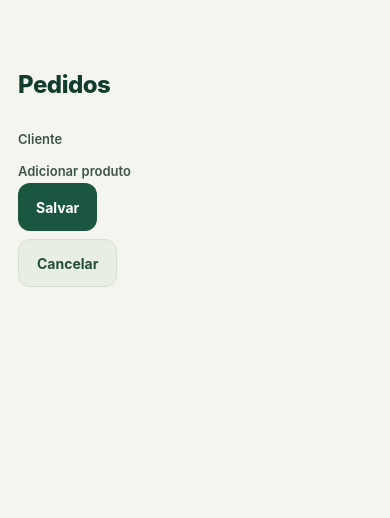
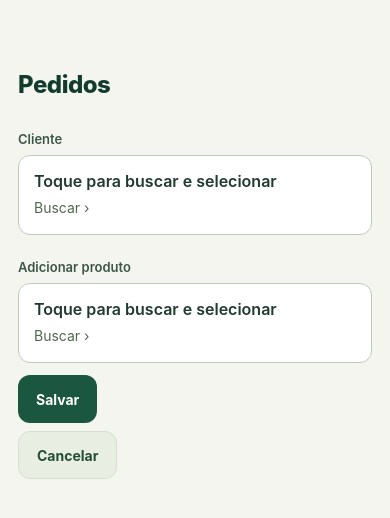
Before and after one commit to Tile26/AgroTileRepresentacoes, a React Native app in the folder mobile/: screen / in a window 390 px wide. Both pictures are taken after typing "Sample" into the empty fields and a click on the button "+ Novo pedido". Shown: the top 518 px of the page. Built offline with nearby package versions, Linux system fonts and the light colour scheme.

Commit message:
Organize large customer and product lists with searchable selection

```diff
--- a/mobile/App.js
+++ b/mobile/App.js
@@ -1,9 +1,10 @@
 import React, {useState, useEffect, useRef} from 'react';
-import {Alert, SafeAreaView, ScrollView, View, Text, TextInput, Pressable, Modal, StyleSheet} from 'react-native';
+import {Alert, SafeAreaView, ScrollView, View, Text, TextInput, Pressable, Modal, FlatList, StyleSheet} from 'react-native';
 import AsyncStorage from '@react-native-async-storage/async-storage';
 import * as Print from 'expo-print';
 import * as Sharing from 'expo-sharing';
 import representedBrands from './assets/represented-brands.json';
+import {searchEntries} from './search';
 import {empty, money, numeric, change, saveOrder, remove, total, report, dashboard, customerActivity, packingList} from './domain';
 
 const labels = {clients:'Clientes',categories:'Categorias',products:'Produtos',orders:'Pedidos',billing:'Faturamento',expenses:'Despesas',reports:'Relatórios',packing:'Romaneio'};
@@ -39,8 +40,35 @@ function Button({title,onPress,secondary = false}) {
     </Pressable>;
 }
 function Field({label,value,onChangeText,numeric:decimal}) { return <View><Text style={s.label}>{label}</Text><TextInput style={s.input} value={String(value ?? '')} onChangeText={onChangeText} keyboardType={decimal ? 'decimal-pad' : 'default'}/></View>; }
-function Select({label,entries,value,onChange}) { return <View><Text style={s.label}>{label}</Text><View style={s.row}>{entries.map(entry => <Pressable key={entry.id} onPress={() => onChange(entry.id)} style={[s.choice,value === entry.id && s.selected]}><Text style={value === entry.id && {color:'white'}}>{entry.name}</Text></Pressable>)}</View></View>; }
-
+function Select({label,entries,value,onChange}) {
+    const [visible,setVisible] = useState(false);
+    const [query,setQuery] = useState('');
+    const selected = entries.find(entry => entry.id === value);
+    const options = searchEntries(entries,query);
+    return <View>
+        <Text style={s.label}>{label}</Text>
+        <Pressable accessibilityRole="button" accessibilityLabel={label + ', ' + (selected?.name ?? 'Selecionar')} style={s.selectControl} onPress={() => {setQuery('');setVisible(true);}}>
+            <Text style={s.selectValue}>{selected?.name ?? 'Toque para buscar e selecionar'}</Text><Text style={s.muted}>Buscar ›</Text>
+        </Pressable>
+        <Modal visible={visible} animationType="slide" onRequestClose={() => setVisible(false)}>
+            <SafeAreaView style={s.page}><View style={s.pickerContainer}>
+                <Text style={s.heading}>{label}</Text>
+                <TextInput accessibilityLabel={'Buscar ' + label} placeholder="Nome, cidade, documento ou categoria…" placeholderTextColor="#6c7d73" style={s.search} value={query} onChangeText={setQuery} autoCorrect={false}/>
+                <Text style={s.resultCount}>{options.length} opção(ões) · ordem alfabética</Text>
+                <FlatList key={query} data={options} extraData={value} keyExtractor={item => typeof item.id + ':' + String(item.id)} keyboardShouldPersistTaps="handled" initialNumToRender={15}
+                    ListEmptyComponent={<Text style={s.muted}>Nenhum resultado. Tente outro termo ou cadastre um registro.</Text>}
+                    renderItem={({item}) => <Pressable accessibilityRole="button" accessibilityState={{selected:item.id === value}} style={[s.pickerRow,item.id === value && s.pickerSelected]} onPress={() => {onChange(item.id);setVisible(false);}}>
+                        <Text style={s.title}>{item.name}</Text>
+                        {!!item.document && <Text style={s.muted}>{item.document}</Text>}
+                        {!!item.city && <Text style={s.muted}>{item.city} {item.state}</Text>}
+                        {!!item.phone && <Text style={s.muted}>{item.phone}</Text>}
+                        {item.stock !== undefined && <Text style={s.muted}>{item.categoryName} · Estoque {item.stock} · {money(item.price)}</Text>}
+                    </Pressable>}/>
+                <Button title="Fechar seleção" secondary onPress={() => setVisible(false)}/>
+            </View></SafeAreaView>
+        </Modal>
+    </View>;
+}
 export default function App() {
     const [data,setData] = useState(null);
     const current = useRef(null);
@@ -50,6 +78,8 @@ export default function App() {
     const [history,setHistory] = useState(null);
     const [showActivity,setShowActivity] = useState(false);
     const [search,setSearch] = useState('');
+    const [visibleCount,setVisibleCount] = useState(20);
+    const [productCategory,setProductCategory] = useState(null);
     const [packingCategory,setPackingCategory] = useState(null);
     const [packingProduct,setPackingProduct] = useState(null);
     const [period,setPeriod] = useState(new Date().toISOString().slice(0,7));
@@ -78,6 +108,8 @@ export default function App() {
     }
     function open(collection,record = {}) {
         const draft = {...record};
+        delete draft.categoryName;
+        delete draft.clientName;
         if (collection === 'products') Object.assign(draft,{price:String((record.price ?? 0)/100),cost:String((record.cost ?? 0)/100)});
         if (collection === 'expenses') Object.assign(draft,{amount:String((record.amount ?? 0)/100),expenseDate:(record.date ?? new Date().toISOString()).slice(0,10)});
         if (collection === 'billing') Object.assign(draft,{final:String((record.final ?? total(record))/100),payment:record.payment ?? 'Pix'});
@@ -161,12 +193,14 @@ export default function App() {
     if (!data) return <SafeAreaView><Text>Carregando AgroTile…</Text></SafeAreaView>;
     const collection = tab === 'billing' ? 'orders' : tab;
     const records = ['reports','packing'].includes(tab) ? [] : data[collection].filter(r => tab === 'orders' ? r.final === undefined : tab === 'billing' ? r.final !== undefined : true);
-    const query = search.trim().toLocaleLowerCase('pt-BR');
-    const visibleRecords = records.filter(record => {
-        const client = data.clients.find(item => item.id === record.clientId);
-        return [record.id,record.name,record.legalName,record.document,record.phone,client?.name,...(record.items ?? []).map(item => item.name)]
-            .filter(value => value !== undefined).join(' ').toLocaleLowerCase('pt-BR').includes(query);
-    });
+    const query = search.trim();
+    const categoryNames = new Map(data.categories.map(category => [category.id,category.name]));
+    const clientNames = new Map(data.clients.map(client => [client.id,client.name]));
+    const productOptions = data.products.map(product => ({...product,categoryName:categoryNames.get(product.categoryId) ?? ''}));
+    const searchableRecords = records
+        .filter(record => tab !== 'products' || productCategory === null || record.categoryId === productCategory)
+        .map(record => ({...record,categoryName:categoryNames.get(record.categoryId),clientName:clientNames.get(record.clientId)}));
+    const visibleRecords = searchEntries(searchableRecords,query,['clients','products','categories'].includes(tab));
     const draft = editor?.draft;
     const overview = dashboard(data);
     const manifest = packingList(data, packingCategory, packingProduct);
@@ -216,15 +250,16 @@ export default function App() {
             </View>)}
         </View>
         <Text style={s.eyebrow}>GERENCIAR</Text>
-        <View style={s.menu}>{Object.entries(labels).map(([key,label]) => <Pressable key={key} accessibilityRole="button" accessibilityState={{selected:tab === key}} style={[s.menuItem,tab === key && s.menuSelected]} onPress={() => {setTab(key);setHistory(null);setSearch('');}}><Text style={[s.menuText,tab === key && s.menuSelectedText]}>{label}</Text></Pressable>)}</View>
+        <View style={s.menu}>{Object.entries(labels).map(([key,label]) => <Pressable key={key} accessibilityRole="button" accessibilityState={{selected:tab === key}} style={[s.menuItem,tab === key && s.menuSelected]} onPress={() => {setTab(key);setHistory(null);setSearch('');setVisibleCount(20);setProductCategory(null);}}><Text style={[s.menuText,tab === key && s.menuSelectedText]}>{label}</Text></Pressable>)}</View>
         <Text style={s.heading}>{labels[tab]}</Text>
         {!['reports','billing','packing'].includes(tab) && <Button title="Adicionar" onPress={() => open(tab)}/>}
         {!['reports','packing'].includes(tab) && <View>
-            <TextInput accessibilityLabel="Buscar registros" placeholder="Buscar nome, produto ou número…" placeholderTextColor="#6c7d73" style={s.search} value={search} onChangeText={setSearch}/>
-            <Text style={s.resultCount}>{visibleRecords.length} registro(s)</Text>
+            <TextInput accessibilityLabel="Buscar registros" placeholder="Nome, cidade, CPF/CNPJ, categoria…" placeholderTextColor="#6c7d73" style={s.search} value={search} onChangeText={value => {setSearch(value);setVisibleCount(20);}}/>
+            {tab === 'products' && <Select label="Filtrar por categoria" entries={[{id:null,name:'Todas as categorias'},...data.categories]} value={productCategory} onChange={id => {setProductCategory(id);setVisibleCount(20);}}/>}
+            <Text style={s.resultCount}>Mostrando {Math.min(visibleCount,visibleRecords.length)} de {visibleRecords.length} registro(s){['clients','products','categories'].includes(tab) ? ' · A–Z' : ''}</Text>
             {visibleRecords.length === 0 && <View style={s.emptyState}><Text style={s.title}>{query ? 'Nenhum resultado encontrado' : 'Vamos começar?'}</Text><Text style={s.muted}>{query ? 'Tente outro nome ou número.' : 'Os registros desta seção aparecerão aqui.'}</Text></View>}
         </View>}
-        {visibleRecords.map(record => <View key={record.id} style={s.card}>
+        {visibleRecords.slice(0,visibleCount).map(record => <View key={record.id} style={s.card}>
             {collection === 'orders' && <View style={[s.badge,record.final !== undefined && s.deliveredBadge]}><Text style={s.badgeText}>{record.final === undefined ? 'AGUARDANDO ENTREGA' : 'FATURADO'}</Text></View>}
             <Text style={s.title}>{collection === 'orders' ? '#' + record.id + ' · ' + data.clients.find(c => c.id === record.clientId)?.name : record.name}</Text>
             {collection === 'orders' && <><Text>{new Date(record.date).toLocaleDateString('pt-BR')} · {money(record.final ?? total(record))}</Text>{record.items.map((i,index) => <Text key={index}>{i.quantity} × {i.name} · {money(i.price)}</Text>)}<Text>{record.payment}</Text><Button title="Enviar por WhatsApp · PDF" onPress={() => pdf(record)}/>{record.final === undefined && <Button title="Pedido entregue" onPress={() => open('billing',record)}/>}</>}
@@ -241,13 +276,14 @@ export default function App() {
             <View style={s.row}><Button title="Editar" secondary onPress={() => open(collection,record)}/>{tab === 'billing' && <Button title="Editar pagamento" onPress={() => open('billing',record)}/>}<Button title="Excluir" onPress={() => drop(collection,record.id)}/>{collection === 'clients' && <Button title="Histórico" secondary onPress={() => setHistory(record.id)}/>}</View>
             {history === record.id && collection === 'clients' && data.orders.filter(o => o.clientId === record.id).map(o => <Text key={o.id}>#{o.id} · {new Date(o.date).toLocaleDateString('pt-BR')} · {o.final === undefined ? 'Pedido' : 'Faturado'} · {money(o.final ?? total(o))}</Text>)}
         </View>)}
+        {visibleRecords.length > visibleCount && <Button title="Mostrar mais 20 registros" secondary onPress={() => setVisibleCount(count => count + 20)}/>}
         {tab === 'packing' && <View style={s.card}>
             <Text style={s.title}>Romaneio para separação</Text>
             <Text>Itens de pedidos aguardando entrega. A categoria considerada é a do cadastro atual do produto.</Text>
             <Select label="Categoria" entries={data.categories} value={packingCategory} onChange={id => {setPackingCategory(id);setPackingProduct(null);}}/>
             {data.categories.length === 0 && <Text>Cadastre uma categoria para gerar um romaneio.</Text>}
             {manifestCategory && <>
-                <Select label="Produto" entries={[{id:null,name:'Todos os produtos'},...data.products.filter(product => product.categoryId === packingCategory)]} value={packingProduct} onChange={setPackingProduct}/>
+                <Select label="Produto" entries={[{id:null,name:'Todos os produtos'},...productOptions.filter(product => product.categoryId === packingCategory)]} value={packingProduct} onChange={setPackingProduct}/>
                 <Text>{manifest.orders.length} pedido(s) · {manifest.quantity} unidade(s)</Text>
                 {manifest.items.map(item => <Text key={item.productId}>{item.name} · {item.quantity} unidade(s)</Text>)}
                 {manifest.items.length === 0 ? <Text>Nenhum item aguardando entrega neste filtro.</Text> : <Button title="Gerar PDF e compartilhar" onPress={sharePackingList}/>}
@@ -275,7 +311,7 @@ export default function App() {
         {editor?.collection === 'billing' && <><Field label="Valor final (R$)" numeric value={draft.final} onChangeText={v => update('final',v)}/><Field label="Forma de pagamento" value={draft.payment} onChangeText={v => update('payment',v)}/></>}
         {editor?.collection === 'orders' && <>
             <Select label="Cliente" entries={data.clients} value={draft.clientId} onChange={v => update('clientId',v)}/>
-            <Select label="Adicionar produto" entries={data.products} onChange={id => {const product = data.products.find(p => p.id === id);update('items',[...draft.items,{productId:id,name:product.name,quantity:1,price:product.price}]);}}/>
+            <Select label="Adicionar produto" entries={productOptions} onChange={id => {const product = data.products.find(p => p.id === id);update('items',[...draft.items,{productId:id,name:product.name,quantity:1,price:product.price}]);}}/>
             {draft.items.map((item,index) => <View key={index} style={s.card}><Text>{item.name}</Text>
                 <Field label="Quantidade" numeric value={item.quantity} onChangeText={value => update('items',draft.items.map((i,n) => n === index ? {...i,quantity:value} : i))}/>
                 <Field label="Preço unitário (R$)" numeric value={item.priceText ?? String(item.price/100)} onChangeText={value => update('items',draft.items.map((i,n) => n === index ? {...i,priceText:value} : i))}/>
@@ -293,6 +329,11 @@ export default function App() {
     </ScrollView></SafeAreaView></Modal></SafeAreaView>;
 }
 const s = StyleSheet.create({
+    pickerContainer:{flex:1,padding:18,paddingBottom:24},
+    pickerRow:{padding:16,borderBottomWidth:1,borderBottomColor:'#dce3d6',backgroundColor:'#ffffff',gap:4},
+    pickerSelected:{backgroundColor:'#e2efe2'},
+    selectControl:{backgroundColor:'#ffffff',borderWidth:1,borderColor:'#bdcbb7',padding:15,borderRadius:12,marginVertical:8,minHeight:54,gap:6},
+    selectValue:{fontSize:16,fontWeight:'600',color:'#203b2e'},
     page:{flex:1,backgroundColor:'#f4f5ef',paddingTop:28},
     content:{padding:18,paddingBottom:48},
     hero:{backgroundColor:'#123c2e',borderRadius:24,padding:24,marginBottom:16},
--- /dev/null
+++ b/mobile/search.js
@@ -0,0 +1,17 @@
+export function normalizeSearch(value) {
+    return String(value ?? '').normalize('NFD').replace(/[\u0300-\u036f]/g, '').toLocaleLowerCase('pt-BR').trim();
+}
+export function searchEntries(entries, query, alphabetical = true) {
+    const terms = normalizeSearch(query).split(/\s+/).filter(Boolean);
+    const found = entries.filter(entry => {
+        const text = normalizeSearch([
+            entry.id, entry.name, entry.legalName, entry.tradeName, entry.document,
+            entry.phone, entry.city, entry.state, entry.categoryName, entry.clientName,
+            String(entry.document ?? '').replace(/\D/g, ''),
+            String(entry.phone ?? '').replace(/\D/g, ''),
+            ...(entry.items ?? []).map(item => item.name),
+        ].filter(value => value !== undefined).join(' '));
+        return terms.every(term => text.includes(term));
+    });
+    return alphabetical ? found.sort((a,b) => String(a.name ?? '').localeCompare(String(b.name ?? ''),'pt-BR',{sensitivity:'base',numeric:true})) : found;
+}
```
Also changed, not shown: 1 other file (tests, documents, lock files or other folders).
